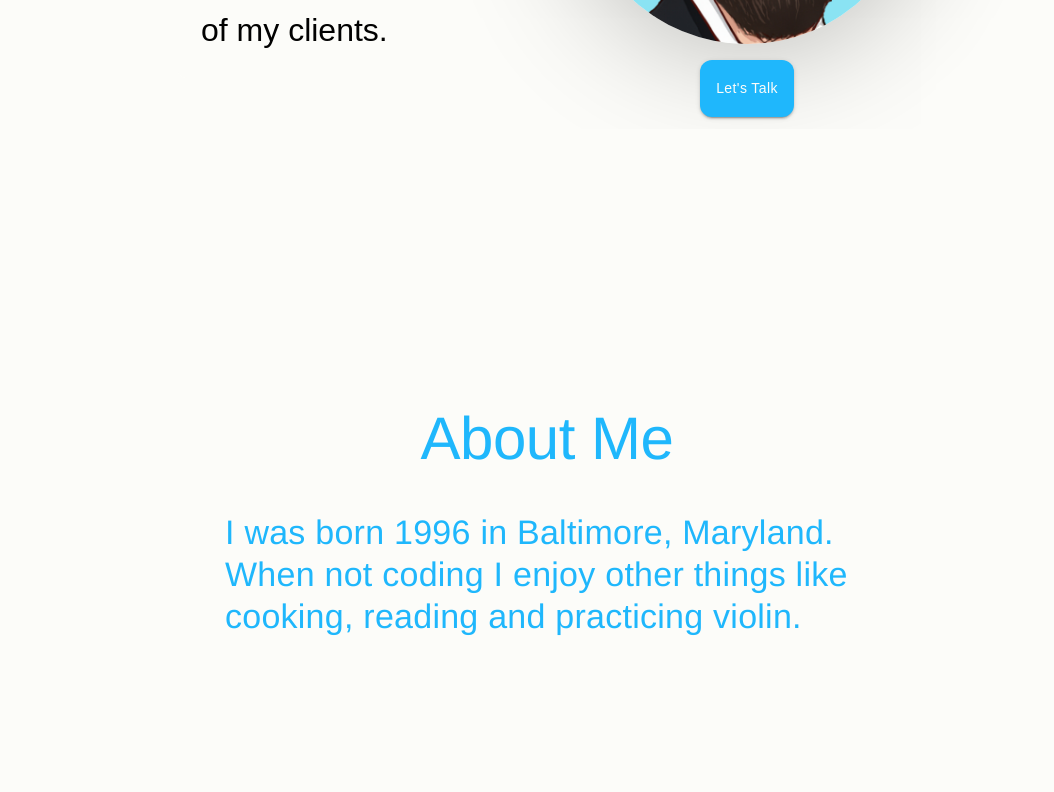
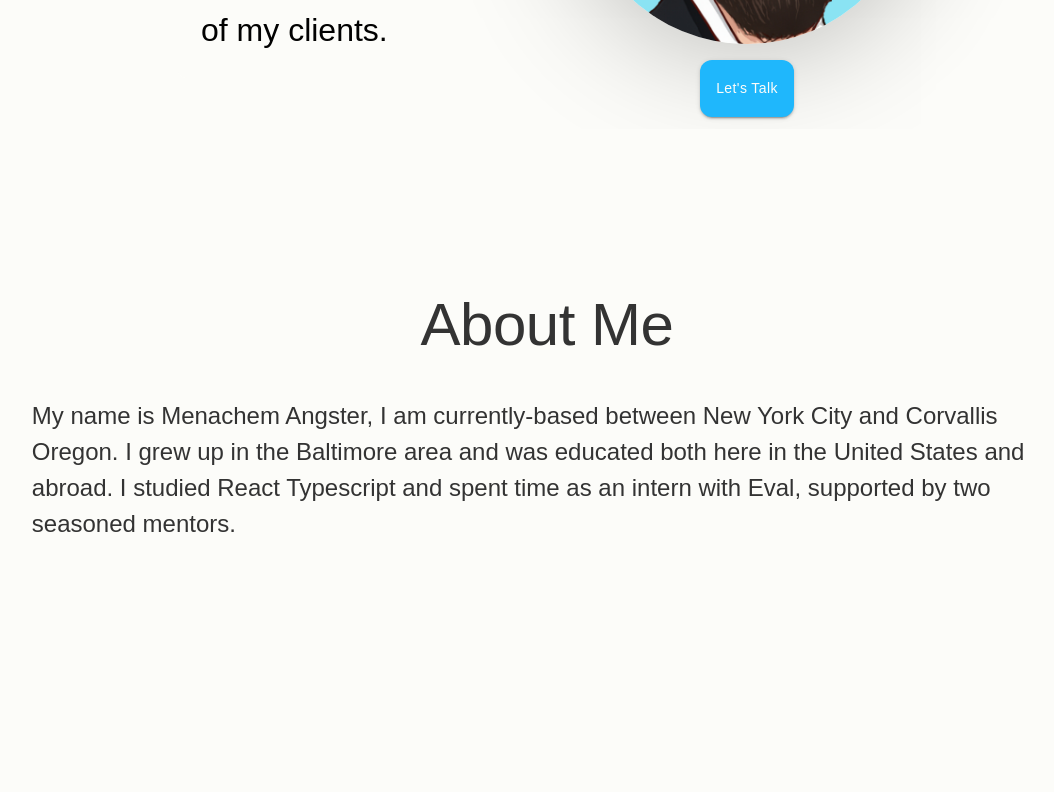
Before and after one commit to Angster770/DeveloperPortfolio, a React (Create React App) app: page / in a window 1280 px wide. Shown: the part 560-1352 px from the top of the page, without its empty margins (93-1147 px from the left). Built offline with nearby package versions, Linux system fonts and the light colour scheme; a web font is replaced by a local one.

Commit message:
refactored about me

```diff
--- a/src/AboutMe/AboutMe.tsx
+++ b/src/AboutMe/AboutMe.tsx
@@ -5,17 +5,22 @@ import { animateIntroSection } from "../LandingPage/MainPage"
 
 const AboutMeContainer = styled(Grid)`
   background-color: #fcfcf9;
-  color: #1fb7fc;
+  color: #333333;
   font-family: proxima-nova, "Helvetica Neue", Helvetica, Arial, sans-serif;
   display: flex;
   flex-direction: column;
   align-items: center;
   justify-content: center;
-  height: 100vh;
+  // height: 100vh;
   padding-top: 10rem;
   // margin-bottom: 8rem;
   padding-bottom: 10rem;
-  font-size: 10rem /* Large screens */ @media (min-width: 56.25rem) {
+  font-size: 10rem
+   flex-basis: 100%;
+    max-width: 100%;
+    padding-top: 10rem;
+   /* Large screens */
+   @media (min-width: 56.25rem) {
     /* Styles for screens 900px and above */
     flex-basis: 100%;
     max-width: 100%;
@@ -25,17 +30,21 @@ const AboutMeContainer = styled(Grid)`
 
 export const AboutMe: () => JSX.Element = () => {
   useEffect(() => {
-    animateIntroSection(".about-me")
+    animateIntroSection(".about-me-class")
   }, [])
   return (
     <>
-      <AboutMeContainer className="about-me">
-        <Typography style={{ fontFamily: "Helvetica Neue, sans-serif" }} variant="h2" gutterBottom>
+      <AboutMeContainer className="about-me-class" id="about-me-id">
+        <Typography style={{ fontFamily: "'VTCSundaykomixcaps', sans-serif" }} variant="h2" gutterBottom>
           About Me
         </Typography>
-        <Typography style={{ fontFamily: "Helvetica Neue, sans-serif", padding: "1rem", maxWidth: "50%" }} variant="h4">
-          I was born 1996 in Baltimore, Maryland. When not coding I enjoy other things like cooking, reading and
-          practicing violin.
+        <Typography
+          style={{ fontFamily: "VTCSundaykomixcaps, sans-serif", padding: "1rem", maxWidth: "80%", lineHeight: "1.5" }}
+          variant="h5"
+        >
+          My name is Menachem Angster, I am currently-based between New York City and Corvallis Oregon. I grew up in the
+          Baltimore area and was educated both here in the United States and abroad. I studied React Typescript and
+          spent time as an intern with Eval, supported by two seasoned mentors.
         </Typography>
       </AboutMeContainer>
     </>
```
